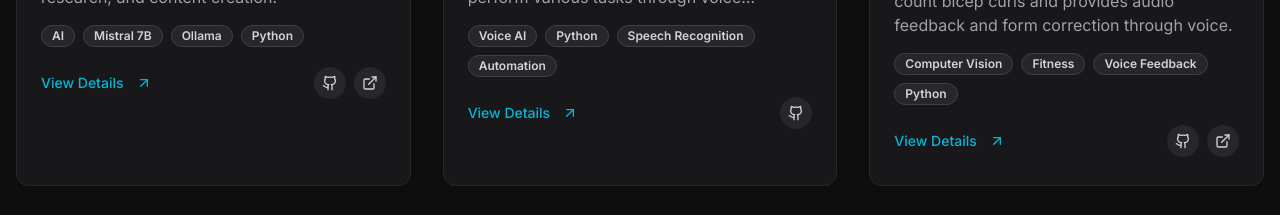
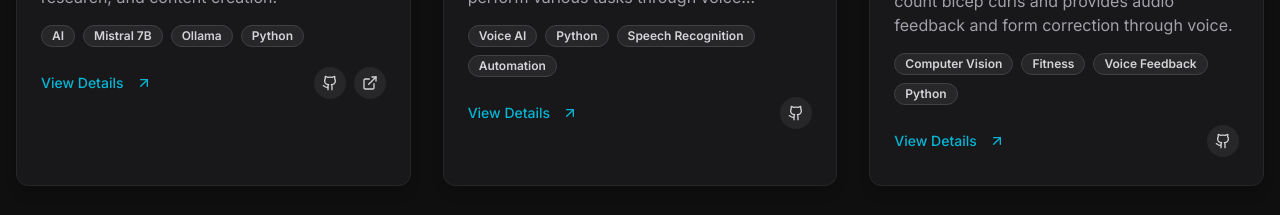
Before and after one commit to atulvjd/Portfolio, a Next.js app: page /projects in a window 1280 px wide. Shown: the part 780-995 px from the top of the page. Built offline with nearby package versions, Linux system fonts and the light colour scheme.

Commit message:
Update page.tsx

```diff
--- a/app/projects/page.tsx
+++ b/app/projects/page.tsx
@@ -61,8 +61,7 @@ const projects = [
     tags: ["Computer Vision", "Fitness", "Voice Feedback", "Python"],
     category: "Computer Vision",
     image: "/pypro.jpg?height=600&width=800",
-    github: "https://github.com/atulvjd/curl-counter",
-    demo: "https://curl-counter-demo.atulsahu.com",
+    github: "https://github.com/atulvjd/curlcounter",
     details:
       "This fitness application uses computer vision to track and count bicep curls in real-time. It provides audio feedback on form and rep count through voice synthesis. The system can detect improper form and offer suggestions for improvement, making it like having a personal trainer at home.",
   },
```
